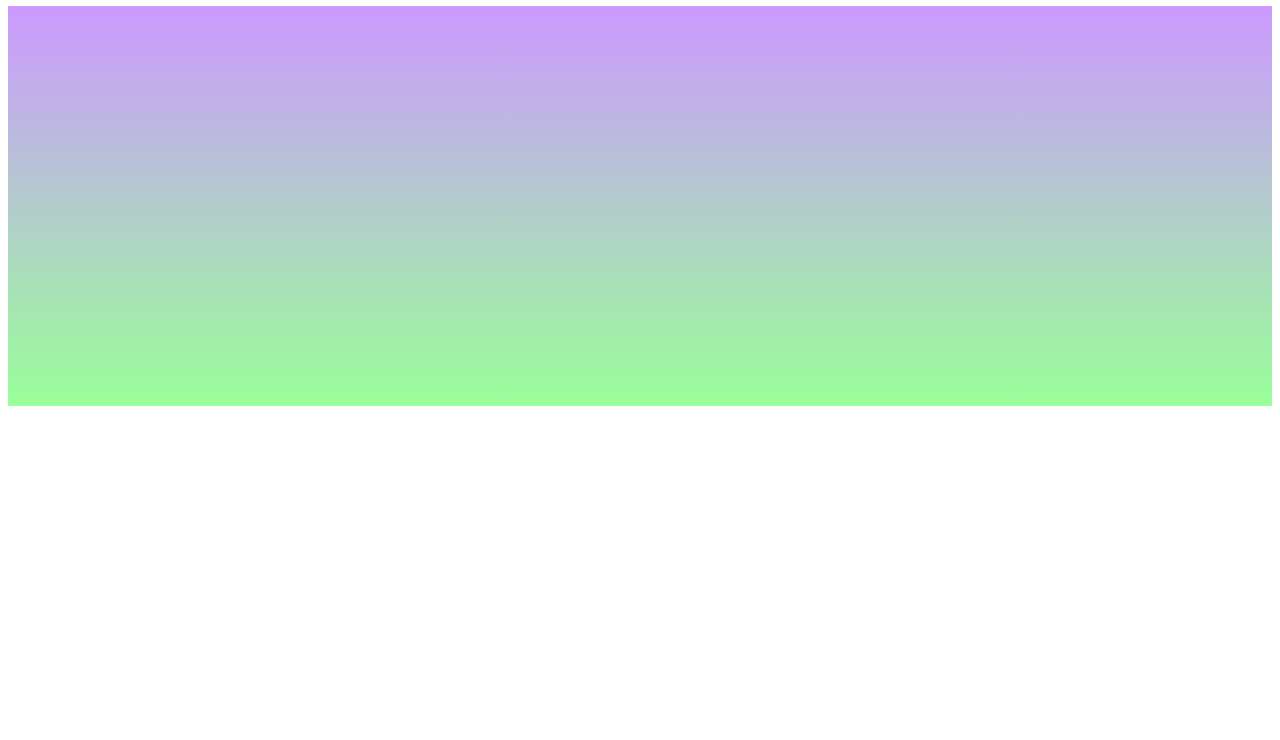
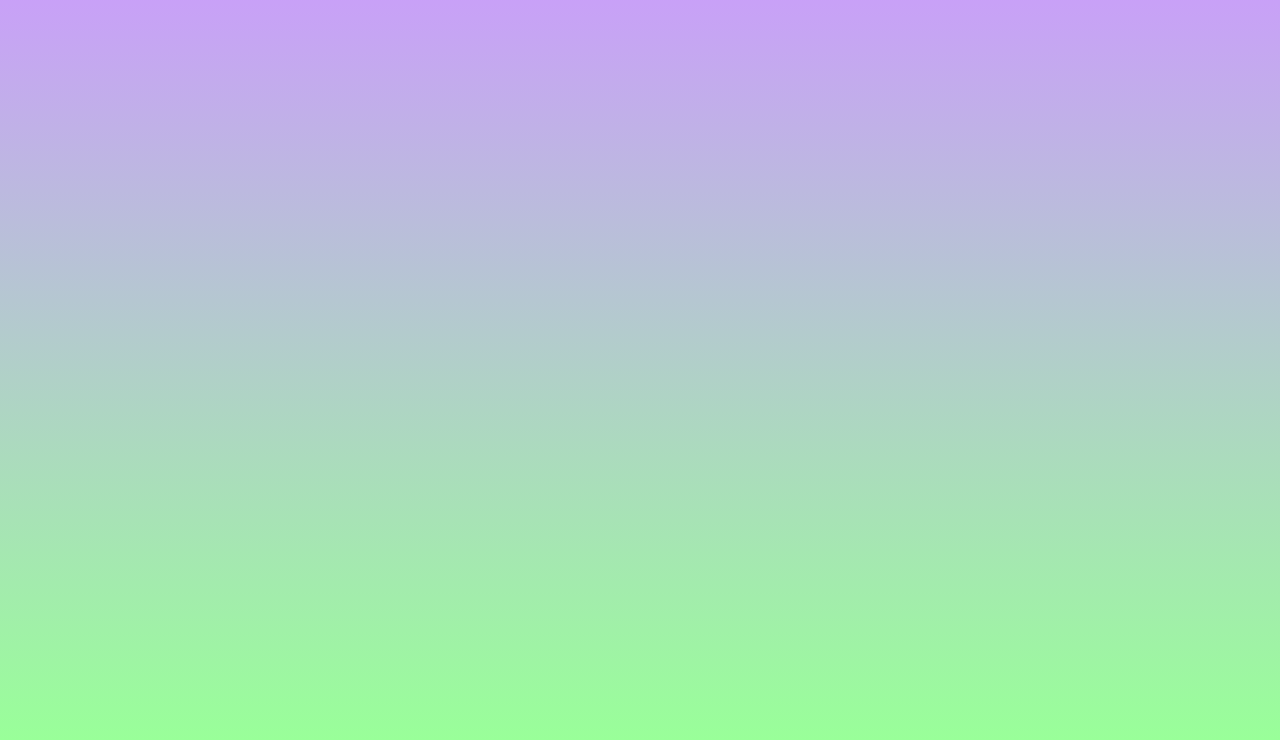
Before and after one commit to deepthi2011/artbysequence.github.io, a plain HTML site: page index.html in a window 1280 px wide. Shown: the part 60-800 px from the top of the page. Drawn offline with Linux system fonts and the light colour scheme.

Commit message:
Update index.html

```diff
--- a/index.html
+++ b/index.html
@@ -10,8 +10,7 @@
 </html>
 <html>
 <style>
-div {
-    height: 400px;
+body {
     background: linear-gradient(to bottom, #cc99ff 0%, #99ff99 100%)
 }
 </style>
```
